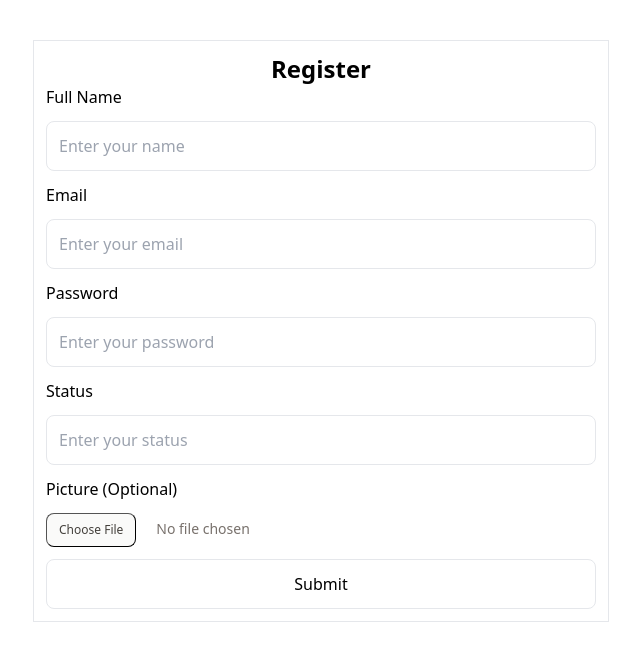
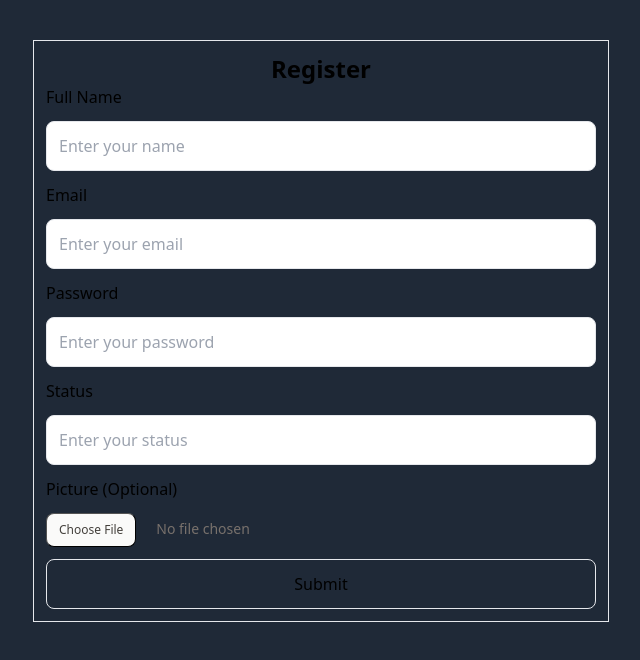
Before and after one commit to amaben2020/whatsapp-clone-fe, a React (Create React App) app: page /register in a window 1280 px wide. Shown: the top 660 px of the page, without its empty margins (319-959 px from the left). Built offline with nearby package versions, Linux system fonts and the light colour scheme; what redux-persist-transform-filter would draw is missing.

Commit message:
picture fix

```diff
--- a/src/Layout/PageLayout.jsx
+++ b/src/Layout/PageLayout.jsx
@@ -1,7 +1,7 @@
 import React from "react";
 
 const PageLayout = ({ children }) => {
-  return <div className="p-10">{children}</div>;
+  return <div className="min-h-screen p-10 bg-gray-800">{children}</div>;
 };
 
 export default PageLayout;
--- a/src/Views/Register.jsx
+++ b/src/Views/Register.jsx
@@ -28,7 +28,7 @@ const Register = () => {
 
   // Amaben@1
 
-  console.log(user);
+  console.log("USER", user);
 
   console.log("picture file", picture);
 
--- a/src/redux/features/user/userSlice.js
+++ b/src/redux/features/user/userSlice.js
@@ -21,7 +21,7 @@ export const registerUser = createAsyncThunk(
         `http://localhost:8000/api/v1/auth/register`,
         values,
       );
-      console.log(data);
+
       return data;
     } catch (error) {
       console.log("Error", error);
@@ -56,7 +56,7 @@ const userSlice = createSlice({
       .addCase(registerUser.fulfilled, (state, payload) => {
         console.log("PAYLOAD", payload);
         state.status = "";
-        state.user = payload;
+        state.user = payload.meta.arg;
       })
       .addCase(registerUser.rejected, (state, payload) => {
         state.status = "failed";
```
